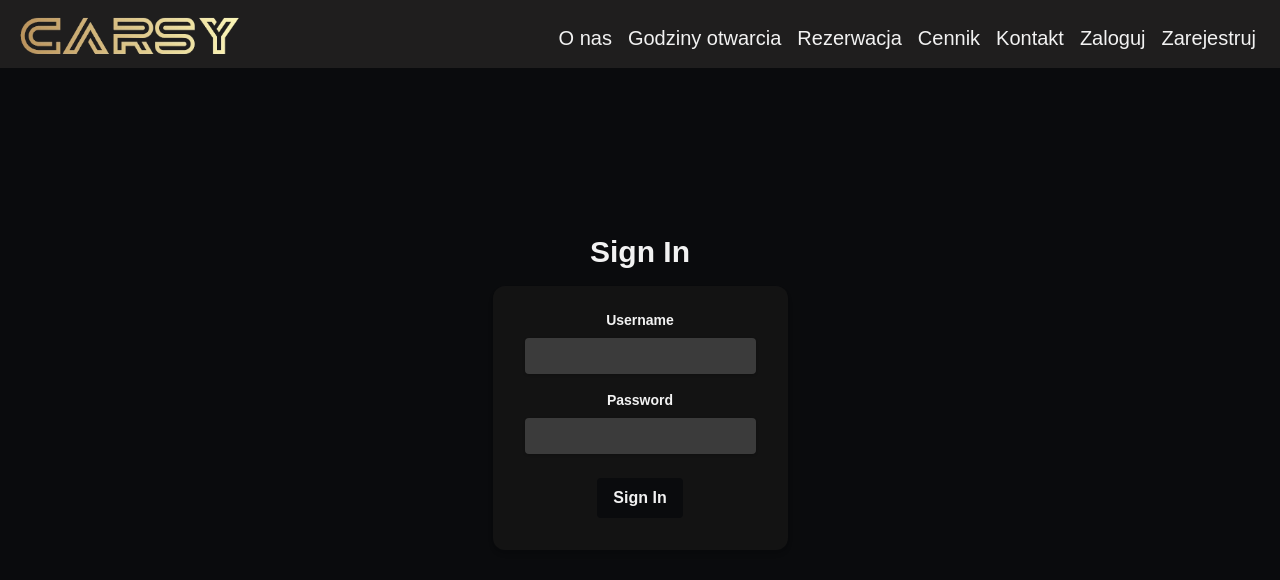
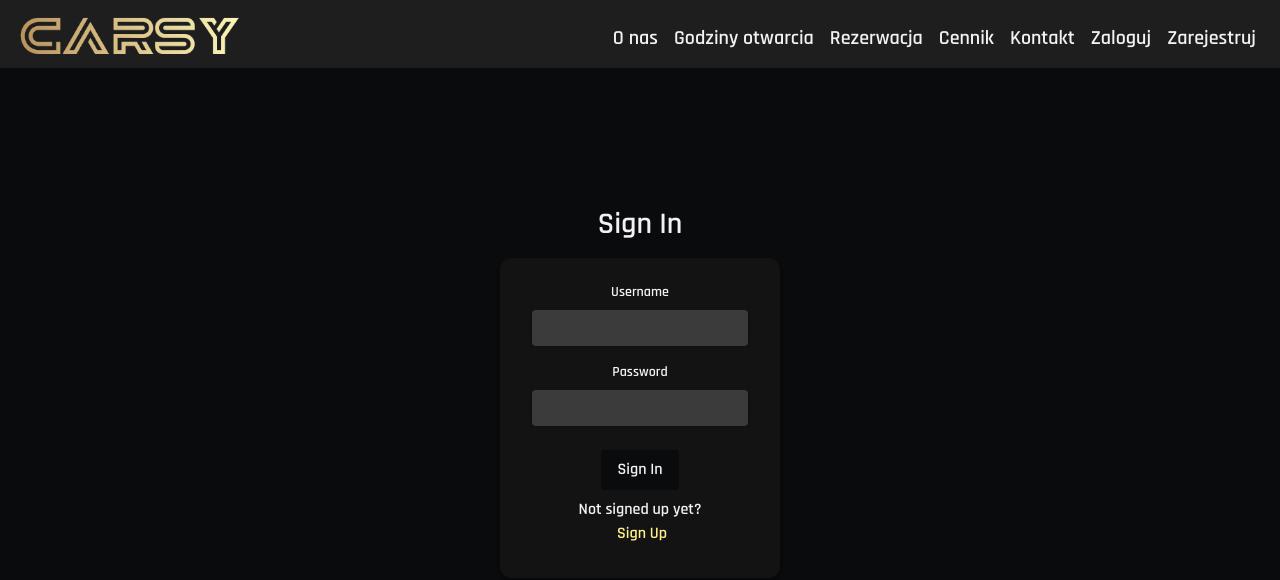
Before and after one commit to ziebamikolaj/carsy, a React (Vite) app: page /signin in a window 1280 px wide. Shown: the top 580 px of the page. Built offline with nearby package versions, Linux system fonts and the light colour scheme; no server answers.

Commit message:
fix postcss

```diff
--- /dev/null
+++ b/index.css
@@ -0,0 +1,7 @@
+@import url("https://fonts.googleapis.com/css2?family=Abril+Fatface&family=Rajdhani:wght@600&family=Zilla+Slab:wght@300;500&display=swap");
+@import "tailwindcss/base";
+@import "tailwindcss/components";
+@import "tailwindcss/utilities";
+body {
+   background-color: #0a0b0d;
+}
--- a/index.html
+++ b/index.html
@@ -8,6 +8,6 @@
    </head>
    <body>
       <div id="root"></div>
-      <script type="module" src="/src/index.tsx"></script>
+      <script type="module" src="/src/pages/index.tsx"></script>
    </body>
 </html>
--- a/package.json
+++ b/package.json
@@ -34,7 +34,7 @@
       "eslint": "^8.53.0",
       "eslint-plugin-react-hooks": "^4.6.0",
       "eslint-plugin-react-refresh": "^0.4.4",
-      "postcss": "^8.4.31",
+      "postcss": "^8.4.33",
       "prettier": "^3.1.0",
       "prettier-plugin-tailwindcss": "^0.5.7",
       "tailwindcss": "^3.3.5",
--- /dev/null
+++ b/postcss.config.js
@@ -0,0 +1,6 @@
+export default {
+   plugins: {
+      tailwindcss: {},
+      autoprefixer: {},
+   },
+};
--- a/src/index.css
+++ /dev/null
@@ -1,7 +0,0 @@
-@import "tailwindcss/base";
-@import "tailwindcss/components";
-@import "tailwindcss/utilities";
-@import url("https://fonts.googleapis.com/css2?family=Abril+Fatface&family=Rajdhani:wght@600&family=Zilla+Slab:wght@300;500&display=swap");
-body {
-   background-color: #0a0b0d;
-}
--- a/src/pages/sign-in.tsx
+++ b/src/pages/sign-in.tsx
@@ -2,6 +2,7 @@ import { useState } from "react";
 import { useMutation, useQueryClient } from "@tanstack/react-query";
 import { toast } from "react-toastify";
 import { useNavigate } from "react-router-dom";
+import { HashLink } from "react-router-hash-link";
 
 type UserCredentials = {
    username: string;
@@ -92,6 +93,17 @@ const SignIn = () => {
             >
                Sign In
             </button>
+            <div className="mt-2 ">
+               <p>Not signed up yet?</p>
+               <p>
+                  <HashLink
+                     className="ml-1 text-yellow-200 hover:text-yellow-300"
+                     to="/signup"
+                  >
+                     Sign Up
+                  </HashLink>
+               </p>
+            </div>
          </form>
       </div>
    );
```
Also changed, not shown: src/pages/index.tsx (renamed from src/index.tsx, +8 -9 lines), 1 other file (tests, documents, lock files or other folders).
